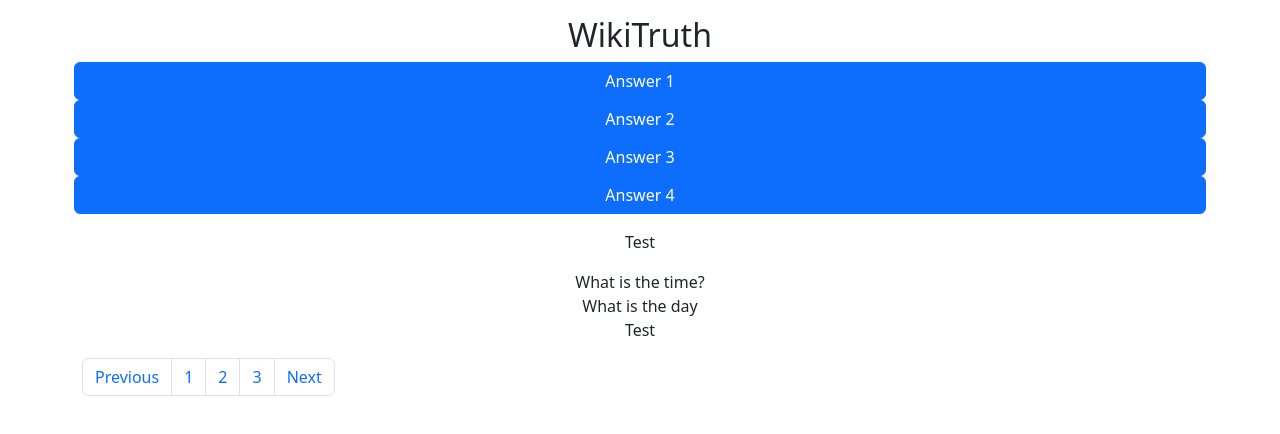
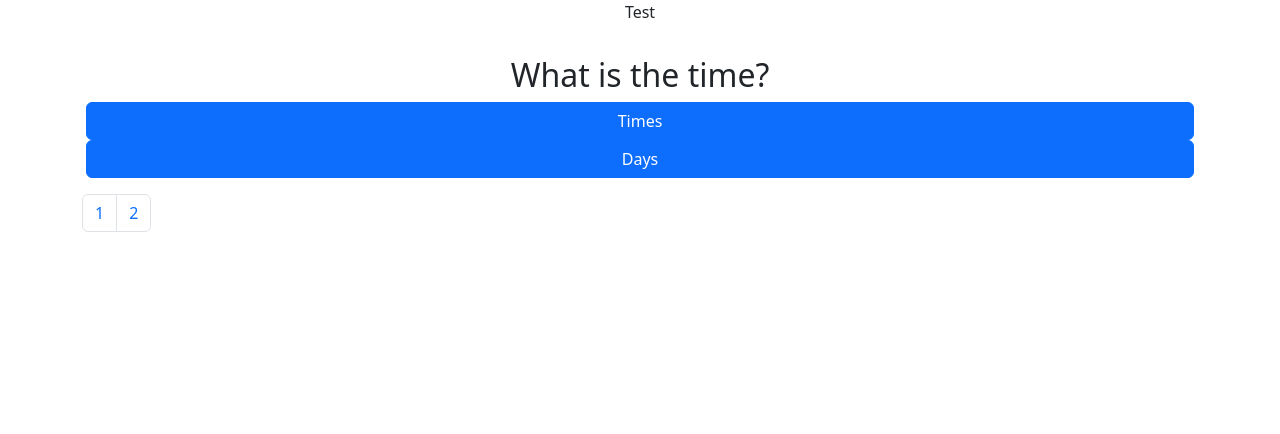
Before and after one commit to Ghosty1667/TechnologyQuiz, a React (Vite) app: page / in a window 1280 px wide. Shown: the top 434 px of the page. Built offline with nearby package versions, Linux system fonts and the light colour scheme.

Commit message:
Completed basic implementation of QuestionNavigation, API and DisplayQuestions

```diff
--- a/question.json
+++ b/question.json
@@ -6,7 +6,7 @@
     },
     {
       "question": "What is the day",
-      "answer": ["Times","Days"],
+      "answer": ["123","123"],
       "key": "Test"
     }
 ]
--- a/src/App.tsx
+++ b/src/App.tsx
@@ -1,27 +1,43 @@
-import QuestionNavigation from "./compoments/QuestionNavigation"
-import QuestionsList from "./compoments/QuestionsHandler"
+import { useEffect, useState } from "react"
+import { getJSON } from "./compoments/api/api"
+import { Questions } from "./types/questions";
+import { DisplayQuestions } from "./compoments/DisplayQuestions";
+import QuestionNavigation from "./compoments/QuestionNavigation";
 
 
 function App() {
+
+  const [questions, setQuestions] = useState<Questions | null>(null);
+  const [currentQuestion, setCurrentQuestion] = useState<number>(0);
+  const [totalQuestion, setTotalQuestion] = useState<number>(0);
+  const [loading, setLoading] = useState<Boolean>(false);
+
+  useEffect(() => {
+    const fetchQuestions = async () => {
+      const data: Questions = await getJSON<Questions>("../question.json");
+      setQuestions(data);
+      setCurrentQuestion(0);
+      setTotalQuestion(data.length)
+      console.log(data)
+      setLoading(true);
+    }
+    fetchQuestions();
+  }, [])
+
+  const handleQuestionChange = (newQuestion: number) => {
+    setCurrentQuestion(newQuestion);
+  };
+
+
   return (
     <div className="App">
       <div className="container overflow-hidden text-center">
         <div className="row">
-          <div className="col p-3">
-              <h2>WikiTruth</h2>
-            <div className="row">
-            <button type="submit" className="g-col-4 btn btn-primary" value="Submit" >Answer 1</button>
-                <button type="submit" className="g-col-4 btn btn-primary" value="Submit">Answer 2</button>
-                <button type="submit" className="g-col-4 btn btn-primary" value="Submit" >Answer 3</button>
-                <button type="submit" className="g-col-4 btn btn-primary" value="Submit">Answer 4</button>
-            </div>
-          </div>
           <div className="error"></div>
           <p>Test</p>
-          <QuestionsList/>
-          <p>Test</p>
-        <QuestionNavigation/>
-
+          {loading && questions! ? <DisplayQuestions data={questions[currentQuestion]} /> : null}
+          <QuestionNavigation
+            totalQuestion={totalQuestion} currentQuestion={currentQuestion} onQuestionChange={handleQuestionChange}/>
         </div >
         <footer className="bg-light text-center text-lg-start fixed-bottom">
           <div className="text-center p-3" >
--- /dev/null
+++ b/src/compoments/DisplayQuestions.tsx
@@ -0,0 +1,22 @@
+import React from 'react'
+import { Question } from "../types/questions";
+
+interface Props{
+    data: Question;
+}
+ export const DisplayQuestions : React.FC<Props> = ({data}) => {
+    return (<div>
+
+        <div className="col p-3">
+            <h2>{data?.question}</h2>
+            <div className="row">
+                {data?.question && data?.answer.map((answer) => {
+                    return (
+                        <button type="submit" className="g-col-4 btn btn-primary" value="Submit" >{answer}</button>
+                    )
+                })}
+
+            </div>
+        </div>
+    </div>)
+}
--- a/src/compoments/QuestionNavigation.tsx
+++ b/src/compoments/QuestionNavigation.tsx
@@ -1,22 +1,38 @@
-import React, { Component, MouseEvent } from 'react';
+import React, { useState } from 'react';
 
-function QuestionNavigation() {
+interface Pagination{
+    totalQuestion : number;
+    currentQuestion: number;
+    onQuestionChange: (newNumber : number) => void;
 
 
-    const handleClick = (event: MouseEvent) => {
-        event.preventDefault();
-        console.log("Test") // alerts BUTTON
+}
+
+const QuestionNavigation : React.FC<Pagination> = ({totalQuestion,currentQuestion,onQuestionChange}) => {
+    const totalNumber = []
+    for (let i = 0; i < totalQuestion; i++) {
+        totalNumber.push(i)
     }
+
+
+    const [activePage, setActivePage] = useState(1)
+
+
+    const handlePageClick = (number: number) => {
+        setActivePage(number)
+        onQuestionChange(activePage)
+    }
+
 
 
     return (
         <nav aria-label="Page navigation example">
             <ul className="pagination">
-                <li className="page-item"><a className="page-link" href="#">Previous</a></li>
-                <li className="page-item" onClick={handleClick}><a className="page-link" href="#">1</a></li>
-                <li className="page-item"><a className="page-link" href="#">2</a></li>
-                <li className="page-item"><a className="page-link" href="#">3</a></li>
-                <li className="page-item"><a className="page-link" href="#">Next</a></li>
+                {totalNumber.map(number => (
+                    <li className="page-item" onClick={() => {
+                        handlePageClick(number);
+                    }}><a className="page-link" href="#" key={number}>{number + 1}</a></li>
+                ))}
             </ul>
         </nav>
     )
--- a/src/compoments/QuestionsHandler.tsx
+++ /dev/null
@@ -1,55 +0,0 @@
-import React, { Component } from 'react';
-import {Questions} from "../types/questions"
-
-
-interface QuestionProps {}
-interface QuestionState {
-  questionList: Questions | null;
-}
-
-class QuestionsList extends Component<QuestionProps, QuestionState>{
-
-  constructor (props) {
-      super(props);
-      this.state = {
-        questionList: null
-      }
-    }
-
-
-  getQuestions = () => {
-      fetch ("../question.json")
-        .then (response => {
-          return response.json();
-        })
-        .then (response => {
-          console.log(response)
-          this.setState({ questionList: response });
-        })
-    }
-    render () {
-      const { questionList } = this.state;
-      console.log(questionList)
-      return (
-        <div className=''>
-          {
-            questionList && questionList.map ((question) => {
-              console.log(question)
-              return (
-
-                  <div className='row' key={question.question}>
-                    <span>{question.question}</span>
-                  </div>
-              )
-            })
-          }
-        </div>
-      )
-    }
-
-    componentDidMount () {
-      this.getQuestions()
-    }
-  }
-
-  export default QuestionsList
--- /dev/null
+++ b/src/compoments/api/api.tsx
@@ -0,0 +1,8 @@
+
+
+export function getJSON<T>(url: string): Promise<T> {
+  return fetch(url)
+    .then(response => {
+      return response.json() as Promise<T>
+    })
+}
--- a/src/types/questions.tsx
+++ b/src/types/questions.tsx
@@ -1,6 +1,6 @@
-    interface Question {
+    export interface Question {
         question: string;
-        answer: [];
+        answer: string[];
         key: any;
     }
 
```
